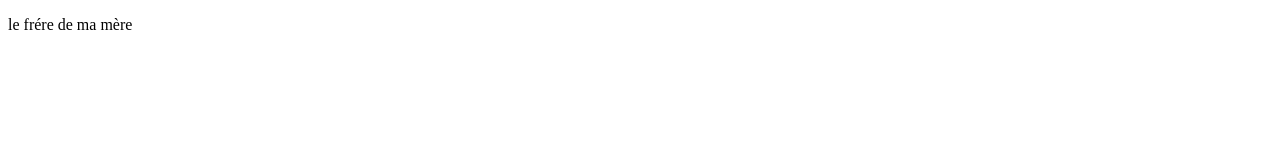
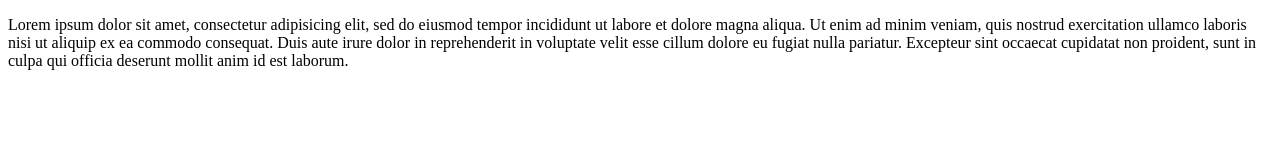
Before and after one commit to mouna90/hml-intro, a plain HTML site: page index.html in a window 1280 px wide. Drawn offline with Linux system fonts and the light colour scheme.

Commit message:
initialised repo

```diff
--- a/index.html
+++ b/index.html
@@ -6,7 +6,12 @@
 	</head>
 	<body>
 		<p>
-			le frére de ma mère
+		    Lorem ipsum dolor sit amet, consectetur adipisicing elit, sed do eiusmod
+		    tempor incididunt ut labore et dolore magna aliqua. Ut enim ad minim veniam,
+		    quis nostrud exercitation ullamco laboris nisi ut aliquip ex ea commodo
+		    consequat. Duis aute irure dolor in reprehenderit in voluptate velit esse
+		    cillum dolore eu fugiat nulla pariatur. Excepteur sint occaecat cupidatat non
+		    proident, sunt in culpa qui officia deserunt mollit anim id est laborum.
 		</p>
 	</body>
 </html>
```
